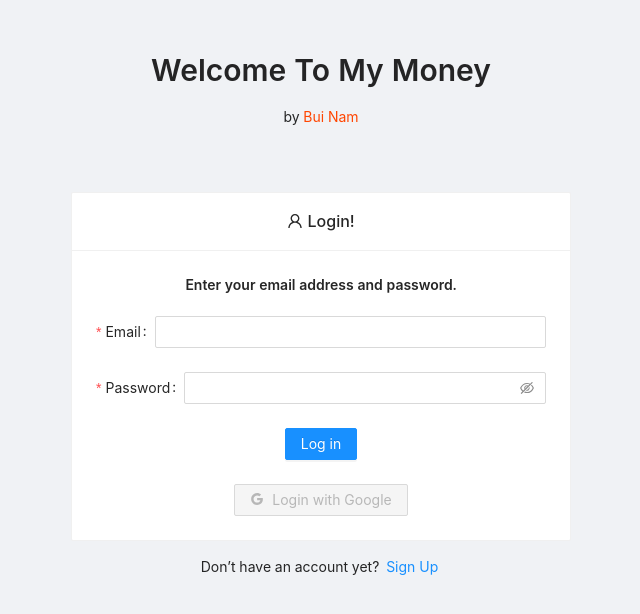
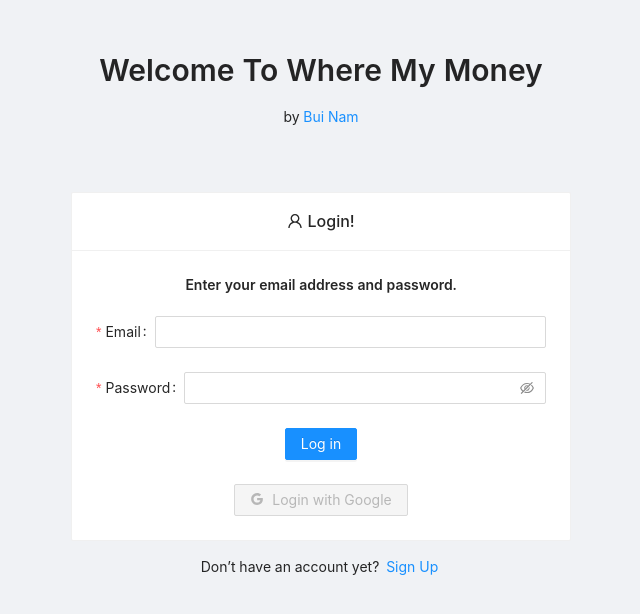
Before and after one commit to Haris-Sekar/Money-manger, a React (Create React App) app in the folder client/: page /#/auth in a window 1280 px wide. Shown: the top 614 px of the page, without its empty margins (319-959 px from the left). Built offline with nearby package versions, Linux system fonts and the light colour scheme; the HTML template or start-up script is replaced by a standard one.

Commit message:
minor update

```diff
--- a/client/src/pages/Auth.js
+++ b/client/src/pages/Auth.js
@@ -77,11 +77,11 @@ export default function Auth() {
 	return (
 		<PageWrapper>
 			<TitleWrapper>
-				<Title level={2}>Welcome To My Money</Title>
+				<Title level={2}>Welcome To Where My Money</Title>
 				<p>
 					by
 					<a
-						style={{ color: ' #ff4500' }}
+
 						href='https://buinam.com'
 						target='_blank'
 						rel='noreferrer'
```
